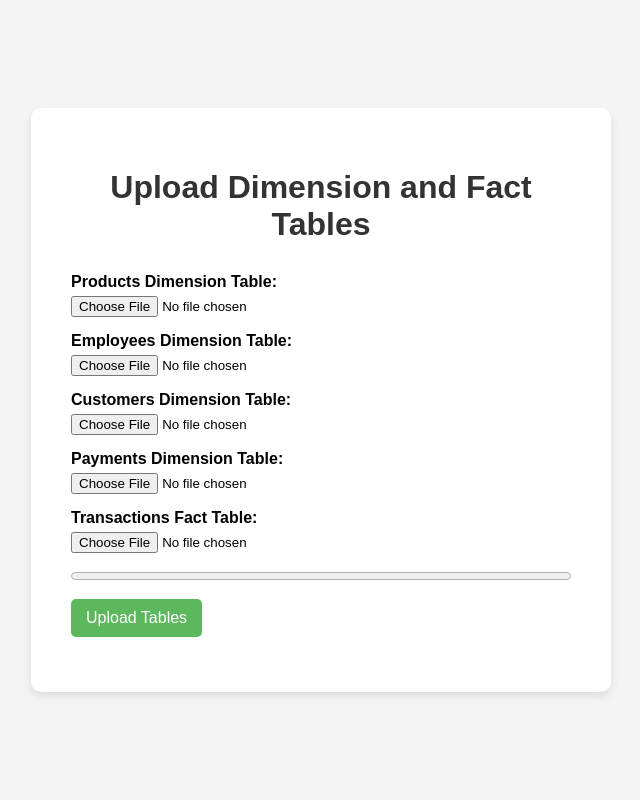
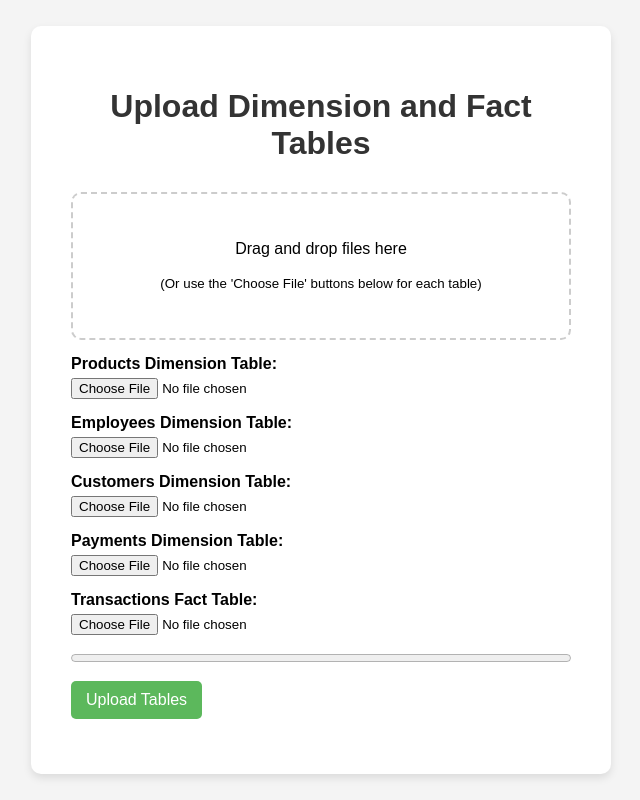
Before and after one commit to pranjal299/Sales-Reporting-Application-Azure, a Flask app: page / in a window 1280 px wide. Shown: the whole page, without its empty margins (319-959 px from the left). Run offline with Flask 3, Linux system fonts and the light colour scheme.

Commit message:
Adding drag drop area

```diff
--- a/templates/index.html
+++ b/templates/index.html
@@ -62,11 +62,32 @@
             width: 100%;
             margin-bottom: 15px;
         }
+        .drag-area {
+            border: 2px dashed #ccc;
+            border-radius: 10px;
+            padding: 30px;
+            text-align: center;
+            margin-bottom: 15px;
+        }
+        .drag-area.highlight {
+            border-color: #5cb85c;
+            background-color: #f0fff0;
+        }
+        #toast-container > .toast-success {
+            background-color: #51A351;
+        }
+        #toast-container > .toast-error {
+            background-color: #BD362F;
+        }
     </style>
 </head>
 <body>
     <div class="container">
         <h1>Upload Dimension and Fact Tables</h1>
+        <div id="dragWrapper" class="drag-area">
+            <p>Drag and drop files here</p>
+            <p><small>(Or use the 'Choose File' buttons below for each table)</small></p>
+        </div>
         <form id="uploadForm" action="/upload" method="post" enctype="multipart/form-data">
             <div class="form-group">
                 <label for="products">Products Dimension Table:</label>
@@ -94,8 +115,58 @@
             </div>
         </form>
     </div>
+    <script src="https://cdnjs.cloudflare.com/ajax/libs/toastr.js/latest/toastr.min.js"></script>
     <script>
-        document.getElementById('uploadForm').onsubmit = function(event) {
+        var uploadForm = document.getElementById('uploadForm');
+        var dragWrapper = document.getElementById('dragWrapper');
+        var progressBar = document.getElementById('progressBar');
+        var submitButton = uploadForm.querySelector('input[type="submit"]');
+
+        dragWrapper.ondragover = dragWrapper.ondragenter = function(event) {
+            event.preventDefault();
+            dragWrapper.classList.add('highlight');
+        };
+
+        dragWrapper.ondragleave = function() {
+            dragWrapper.classList.remove('highlight');
+        };
+
+        dragWrapper.ondrop = function(event) {
+            event.preventDefault();
+            dragWrapper.classList.remove('highlight');
+
+            var files = event.dataTransfer.files;
+            Array.from(files).forEach(file => {
+                // Example of how you could determine the input field based on file extension
+                var input;
+                if (file.name.endsWith('.csv')) {
+                    if (file.name.toLowerCase().includes('product')) {
+                        input = uploadForm.querySelector('input[name="products"]');
+                    } else if (file.name.toLowerCase().includes('employee')) {
+                        input = uploadForm.querySelector('input[name="employees"]');
+                    } else if (file.name.toLowerCase().includes('customer')) {
+                        input = uploadForm.querySelector('input[name="customers"]');
+                    } else if (file.name.toLowerCase().includes('payment')) {
+                        input = uploadForm.querySelector('input[name="payments"]');
+                    } else if (file.name.toLowerCase().includes('transaction')) {
+                        input = uploadForm.querySelector('input[name="transactions"]');
+                    }
+                }
+
+                if (input) {
+                    const dataTransfer = new DataTransfer();
+                    dataTransfer.items.add(file);
+                    input.files = dataTransfer.files;
+                }
+            });
+
+            // Check if all required fields have files to enable the submit button
+            var allFilesAdded = Array.from(uploadForm.querySelectorAll('input[type="file"]')).every(input => input.files.length > 0);
+            submitButton.disabled = !allFilesAdded;
+        };
+
+
+        uploadForm.onsubmit = function(event) {
             event.preventDefault();
             var formData = new FormData(this);
             var xhr = new XMLHttpRequest();
@@ -104,16 +175,17 @@
             xhr.upload.onprogress = function(e) {
                 if (e.lengthComputable) {
                     var percentComplete = (e.loaded / e.total) * 100;
-                    document.getElementById('progressBar').value = percentComplete;
+                    progressBar.value = percentComplete;
                 }
             };
 
             xhr.onload = function() {
                 if (xhr.status === 200) {
-                    alert('Upload complete!');
+                    toastr.success('Upload complete!');
                 } else {
-                    alert('An error occurred during the upload.');
+                    toastr.error('An error occurred during the upload.');
                 }
+                submitButton.disabled = true; // Disable the submit button after upload
             };
 
             xhr.send(formData);
```
